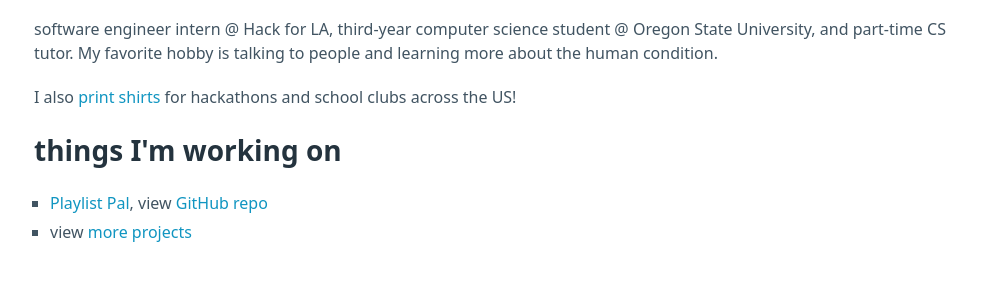
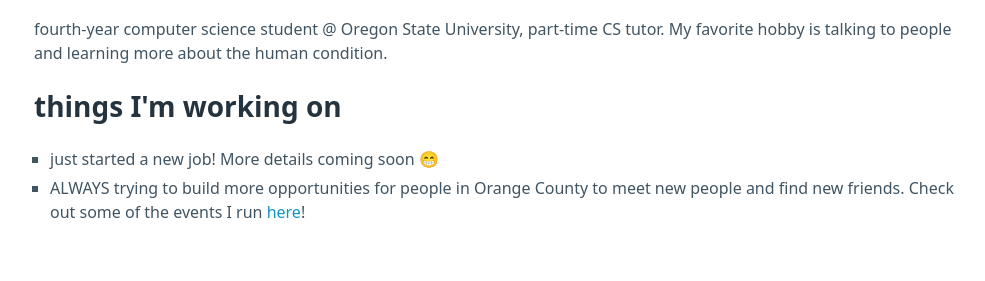
Before and after one commit to yujioshiro/personal-website, a Gatsby site: page / in a window 1280 px wide. Shown: the part 107-388 px from the top of the page, without its empty margins (146-1131 px from the left). Built offline with nearby package versions, Linux system fonts and the light colour scheme; Gatsby itself is replaced by a stand-in of ours.

Commit message:
Update things I'm working on

```diff
--- a/src/pages/index.jsx
+++ b/src/pages/index.jsx
@@ -9,8 +9,7 @@ const IndexPage = () => (
   <Layout>
     <div class="homepage-sections" id="homepage-about-section">
     <h1>yuji oshiro's website</h1>
-    <p>software engineer intern @ Hack for LA, third-year computer science student @ Oregon State University, and part-time CS tutor.{/*Sometimes I <a href="./blog">write</a> about my findings!*/} My favorite hobby is talking to people and learning more about the human condition.</p>
-    <p>I also <a href="https://merchduck.com" target="_blank" rel="noopener">print shirts</a> for hackathons and school clubs across the US!</p>
+    <p>fourth-year computer science student @ Oregon State University, part-time CS tutor. My favorite hobby is talking to people and learning more about the human condition.</p>
     </div>
 
     {/* <div class="homepage-sections" id="homepage-links-section">
@@ -21,46 +20,22 @@ const IndexPage = () => (
       </ul>
     </div> */}
 
-    {/* <div class="homepage-sections" id="homepage-experiences-section">
-    <h2>experiences</h2>
-    <ul>
-      <li>merchduck // owner & operator</li>
-      <ul>
-        <li>built an entire screen printing business from the ground up</li>
-        <li>perform all operational and financial tasks regarding the growth of the business</li>
-      </ul>
-      <li>Taco Bell // Level 1 Service Desk Analyst</li>
-      <ul>
-        <li>Perform troubleshooting</li>
-        <li>take calls</li>
-      </ul>
-      <li>The Darkroom // Assistant Production Manager</li>
-      <ul>
-        <li>manage anywhere from 5-10 lab techs</li>
-        <li>ensure the flow of production runs efficiently</li>
-      </ul>
-    </ul>
-    </div> */}
-
-    {/* <div class="homepage-sections" id="homepage-education-section">
-      <h2>education</h2>
-      <p>I am currently in my second year of computer science at Irvine Valley College, a 2-year community college in Irvine, California. I will be continuing my computer science studies at ___ this upcoming Fall semester and will be obtaining a bachelors degree in Spring 2025.</p>
-    </div> */}
-
     <div class="homepage-sections" id="homepage-projects-section">
       <h2 class="main-page-subheadings">things I'm working on</h2>
       <ul class="main-page-descriptions">
-        <li><a href="https://playlistpal.yujioshiro.com" target="_blank" rel="noopener">Playlist Pal</a>, view <a href="https://github.com/yujioshiro/playlist-pal">GitHub repo</a></li>
-        {/* <li><a href="https://courseguide.yujioshiro.com" target="_blank" rel="noopener">Course Guide</a></li>
+        <li>just started a new job! More details coming soon 😁</li>
+        <li>ALWAYS trying to build more opportunities for people in Orange County to meet new people and find new friends. Check out some of the events I run <a href="https://yujioshiro.com/meetup/">here</a>!</li>
+        {/* <li><a href="https://playlistpal.yujioshiro.com" target="_blank" rel="noopener">Playlist Pal</a>, view <a href="https://github.com/yujioshiro/playlist-pal">GitHub repo</a></li>
+        <li><a href="https://courseguide.yujioshiro.com" target="_blank" rel="noopener">Course Guide</a></li>
         <ul>
           <li>This site will let students review their courses and professors</li>
           <li>The frontend is built with React. The charts are created with VictoryCharts</li>
           <li>Currently learning PostgreSQL to build a database to make multi-school possible</li>
           <li>I will initially launch it to  IVC and Saddleback College students and hope to turn it into an open-data project where students from other schools can help collect the course and professor information for their school</li>
-        </ul> */}
-        {/* <li><a href="https://merchduck.com" target="_blank" rel="noopener">merchduck</a>, vanilla js</li> */}
-        {/* <li>this website, gatsby.js, view <a href="https://github.com/yujioshiro/personal-website">github repo</a></li> */}
-        <li>view <a href="https://github.com/yujioshiro">more projects</a></li>
+        </ul>
+        <li><a href="https://merchduck.com" target="_blank" rel="noopener">merchduck</a>, vanilla js</li>
+        <li>this website, gatsby.js, view <a href="https://github.com/yujioshiro/personal-website">github repo</a></li>
+        <li>view <a href="https://github.com/yujioshiro">more projects</a></li> */}
       </ul>
     </div>
 
```
